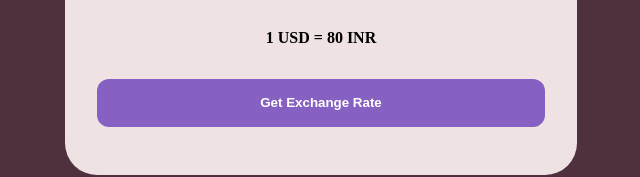
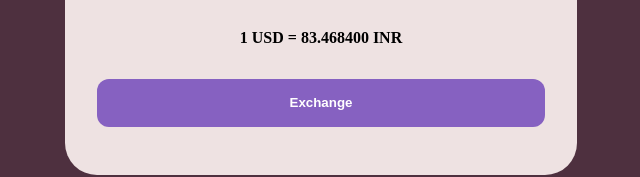
Before and after one commit to divyanshgoyal777/Currency-Converter, a plain HTML site: page index.html in a window 1280 px wide. Shown: the part 438-615 px from the top of the page, without its empty margins (319-959 px from the left). Drawn offline with Linux system fonts and the light colour scheme; no server answers.

Commit message:
Update index.html

```diff
--- a/index.html
+++ b/index.html
@@ -38,8 +38,8 @@
                     </div>
                 </div>
             </div>
-            <div class="msg">1 USD = 80 INR</div>
-            <button>Get Exchange Rate</button>
+            <div class="msg">1 USD = 83.468400 INR</div>
+            <button class="Exchange">Exchange</button>
         </form>
     </div>
     <script src="codes.js"></script>
```
